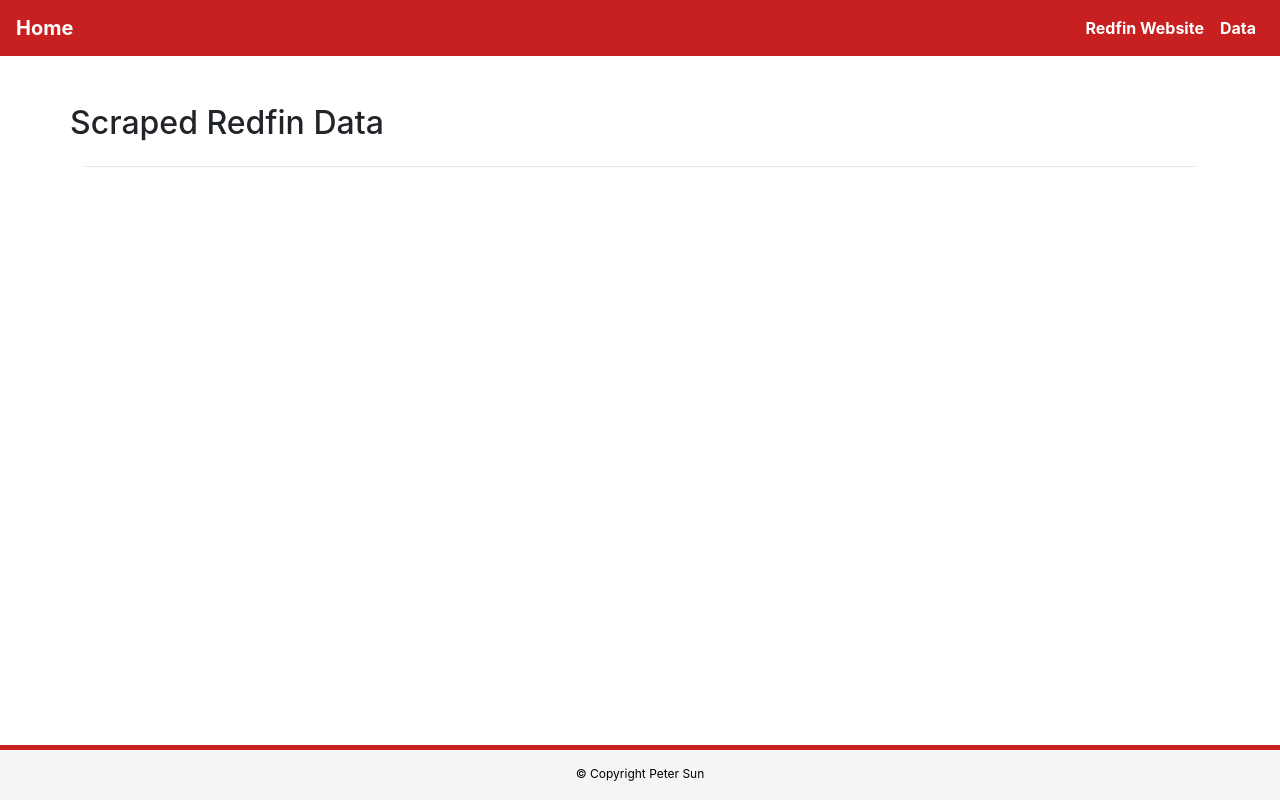
After one commit to YANG007SUN/ETL_Redfin_housing_info, a Flask app: page /data in a window 1280 px wide. The commit adds this page. Run offline with Flask 2, Linux system fonts and the light colour scheme; data that the repository does not hold is empty; some libraries are stand-ins or nearby versions.

Commit message:
finish up

```diff
--- a/app.py
+++ b/app.py
@@ -25,5 +25,11 @@ def scraper():
     scrape_redfin.plot_data(house_data)
     return redirect("/", code=302)
 
+@app.route("/data")
+def data_display():
+    house_data = mongo.db.redfin.find_one()
+    return render_template("data.html", redfin = house_data)
+
+
 if __name__=="__main__":
     app.run(debug=True)
--- a/static/style.css
+++ b/static/style.css
@@ -62,3 +62,20 @@
     padding-top: 15px;
 
   }
+
+
+
+.dataframe{
+    text-align: center;
+    font-size: small;
+    border-collapse: collapse ;
+    width: 100%;
+    border: 0px;
+}
+
+.dataframe th{
+    text-align: center;
+    border-bottom: 1px solid #ddd;
+}
+tr:nth-child(even) {background-color: #f2f2f2;}
+tr:hover {background-color: #f5f5f5;}
--- /dev/null
+++ b/templates/data.html
@@ -0,0 +1,51 @@
+<!DOCTYPE html>
+<html lang="en-us">
+
+  <head>
+    <meta charset="UTF-8">
+    <meta name="viewport" content="width=device-width, initial-scale=1.0">
+    <meta http-equiv="X-UA-Compatible" content="ie=edge">
+    <title>Redfine Housing Summary</title>
+    <link rel="stylesheet" href="https://stackpath.bootstrapcdn.com/bootstrap/4.3.1/css/bootstrap.min.css" integrity="sha384-ggOyR0iXCbMQv3Xipma34MD+dH/1fQ784/j6cY/iJTQUOhcWr7x9JvoRxT2MZw1T" crossorigin="anonymous">
+    <link rel="stylesheet" href="../static/style.css" type="text/css">
+</head>
+
+<!--Navbar-->
+<nav class="navbar navbar-expand-lg navbar-light">
+    <a class="navbar-brand text-white" href="/"><strong>Home</strong></a>
+    <button class="navbar-toggler" type="button" data-toggle="collapse" data-target="#navbarNav" aria-controls="navbarNav" aria-expanded="false" aria-label="Toggle navigation">
+      <span class="navbar-toggler-icon"></span>
+    </button>
+
+    <div class="collapse navbar-collapse" id="navbarNav">
+      <ul class="navbar-nav ml-auto">
+        <li class="nav-item">
+          <a class="nav-link text-white" target="_blank" href="https://www.redfin.com/county/321/CA/Los-Angeles-County/"><strong>Redfin Website</strong></a>
+        </li>
+        <li class="nav-item">
+          <a class="nav-link text-white" href="#"><strong>Data</strong></a>
+        </li>
+      </ul>
+    </div>
+</nav>
+<br><br>
+<body>
+    <div class="container">
+        <div class="row">
+            <h2 class="data-title">Scraped Redfin Data</h2>
+        </div><hr><br>
+
+        <div class="row raw-data">{{redfin["html_table"]|safe}}</div>
+    </div>
+</body>
+
+<footer>
+  <div class="footer">&copy; Copyright Peter Sun</div>
+</footer>
+
+</html>
+
+
+<script src="https://code.jquery.com/jquery-3.3.1.slim.min.js" integrity="sha384-q8i/X+965DzO0rT7abK41JStQIAqVgRVzpbzo5smXKp4YfRvH+8abtTE1Pi6jizo" crossorigin="anonymous"></script>
+<script src="https://cdnjs.cloudflare.com/ajax/libs/popper.js/1.14.7/umd/popper.min.js" integrity="sha384-UO2eT0CpHqdSJQ6hJty5KVphtPhzWj9WO1clHTMGa3JDZwrnQq4sF86dIHNDz0W1" crossorigin="anonymous"></script>
+<script src="https://stackpath.bootstrapcdn.com/bootstrap/4.3.1/js/bootstrap.min.js" integrity="sha384-JjSmVgyd0p3pXB1rRibZUAYoIIy6OrQ6VrjIEaFf/nJGzIxFDsf4x0xIM+B07jRM" crossorigin="anonymous"></script>
--- a/templates/index.html
+++ b/templates/index.html
@@ -23,7 +23,7 @@
         <a class="nav-link text-white" target="_blank" href="https://www.redfin.com/county/321/CA/Los-Angeles-County/"><strong>Redfin Website</strong></a>
       </li>
       <li class="nav-item">
-        <a class="nav-link text-white" href="#"><strong>Data</strong></a>
+        <a class="nav-link text-white" href="/data"><strong>Data</strong></a>
       </li>
     </ul>
   </div>
```
Also changed, not shown: scrape_redfin.py (+9 -3 lines), Images/data.png (added), Images/landingpage.png (added), Images/landingpagegraph.png (added), README.md, static/plot.png.
